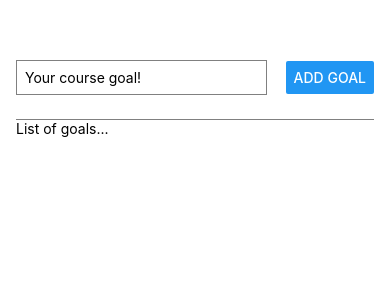
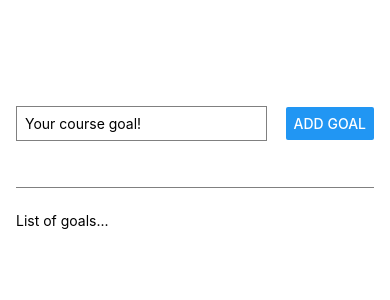
Before and after one commit to AlexisCast/goals-reactn, a React Native app: screen / in a window 390 px wide. Shown: the top 300 px of the page. Built offline with nearby package versions, Linux system fonts and the light colour scheme.

Commit message:
add flex styling

```diff
--- a/App.js
+++ b/App.js
@@ -11,7 +11,7 @@ export default function App() {
 				/>
 				<Button title="Add Goal" />
 			</View>
-			<View>
+			<View style={styles.goalsContainer}>
 				<Text>List of goals...</Text>
 			</View>
 		</View>
@@ -20,14 +20,16 @@ export default function App() {
 
 const styles = StyleSheet.create({
 	appContainer: {
+		flex: 1,
 		paddingTop: 60,
 		paddingHorizontal: 16,
 	},
 	inputContainer: {
+		flex: 1,
 		flexDirection: "row",
 		justifyContent: "space-between",
 		alignItems: "center",
-		paddingBottom: 24,
+		marginBottom: 24,
 		borderBottomWidth: 1,
 		borderColor: "grey",
 	},
@@ -38,4 +40,7 @@ const styles = StyleSheet.create({
 		marginRight: 8,
 		padding: 8,
 	},
+	goalsContainer: {
+		flex: 5,
+	},
 });
```
